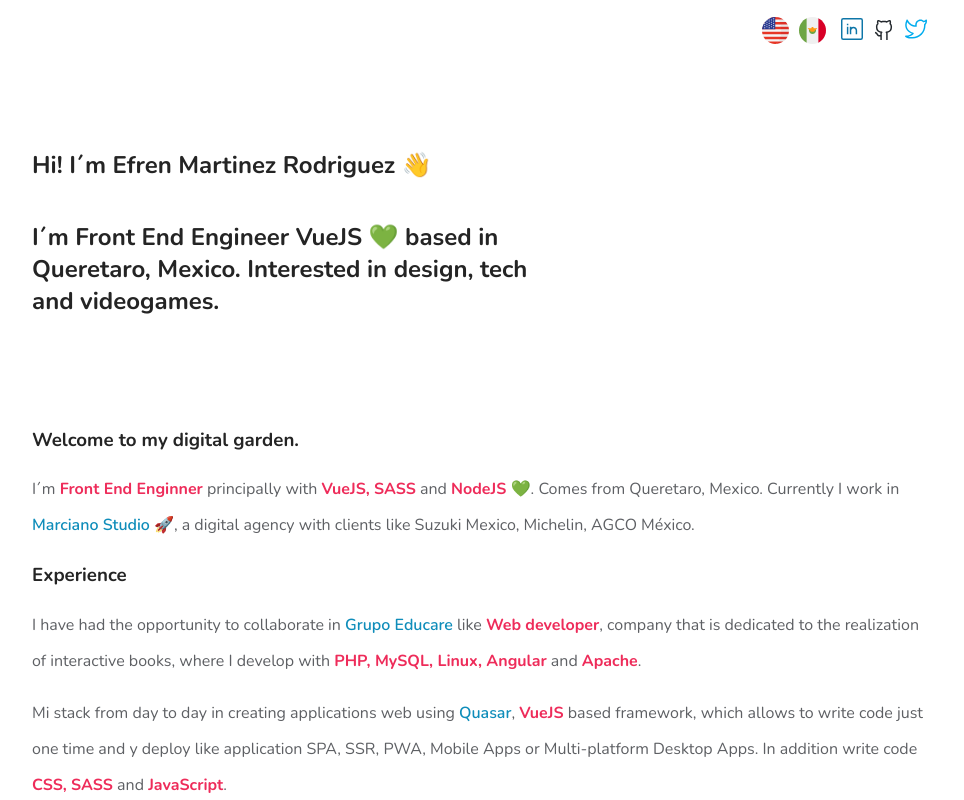
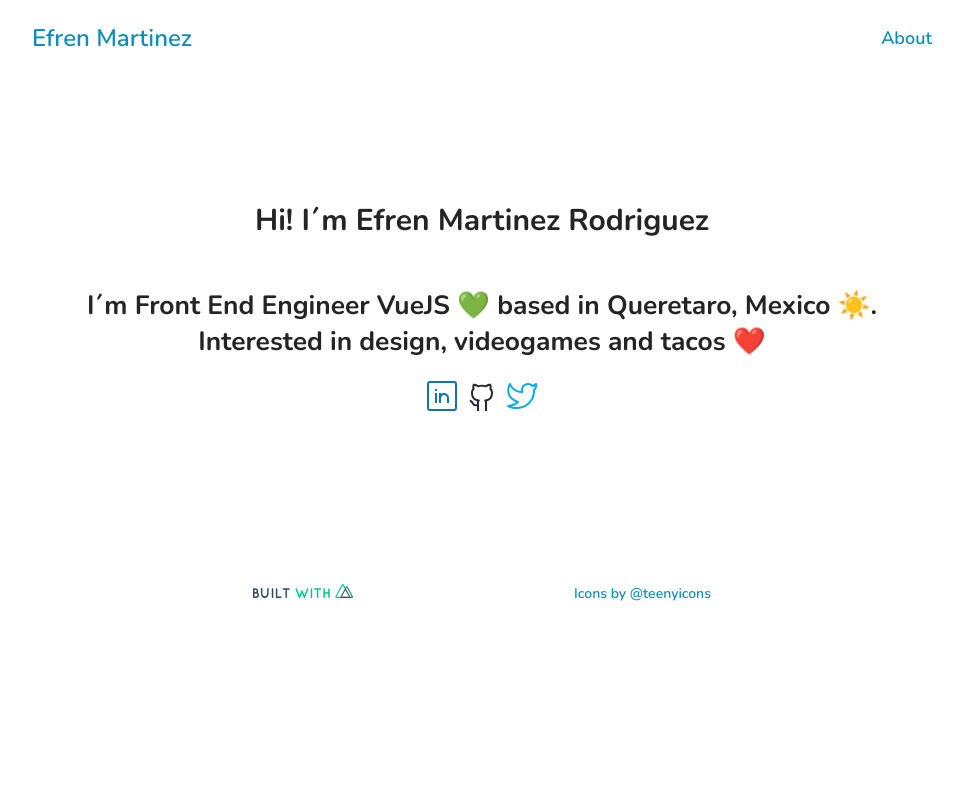
Before and after one commit to efrenmartinez/efrenmartinez.dev, a Nuxt app: page / in a window 1280 px wide. Shown: the top 800 px of the page, without its empty margins (158-1122 px from the left). Built offline with nearby package versions, Linux system fonts and the light colour scheme.

Commit message:
:sparkles: Changes in the view

```diff
--- a/assets/scss/_base.scss
+++ b/assets/scss/_base.scss
@@ -2,27 +2,14 @@
   font-family: var(--font-primary);
   font-weight: var(--font-regular);
   color: var(--gray);
-}
-
-h1,
-h2,
-h3,
-h4,
-h5,
-h6 {
-  color: var(--color-primary);
+  font-size: var(--font-size);
 }
 
 a {
   text-decoration: none;
   font-weight: var(--font-semi-bold);
   color: var(--blue);
-}
-
-p {
-  font-size: 16px;
-  line-height: 36px;
-  text-align: start;
+  font-size: 1em;
 }
 
 .container {
--- /dev/null
+++ b/assets/scss/_headings.scss
@@ -0,0 +1,38 @@
+h1,
+h2,
+h3,
+h4,
+h5,
+h6 {
+  color: var(--color-primary);
+}
+
+h1 {
+  font-size: 2.5em;
+}
+
+h2 {
+  font-size: 2.2em;
+}
+
+h3 {
+  font-size: 1.9em;
+}
+
+h4 {
+  font-size: 1.7em;
+}
+
+h5 {
+  font-size: 1.5em;
+}
+
+h6 {
+  font-size: 1.2em;
+}
+
+p {
+  font-size: 1.5em;
+  line-height: 36px;
+  text-align: start;
+}
--- a/assets/scss/_variables.scss
+++ b/assets/scss/_variables.scss
@@ -7,6 +7,7 @@
   --color-primary: var(--black);
 
   --font-primary: 'Nunito', sans-serif;
+  --font-size: 12px;
 
   --font-light: 300;
   --font-regular: 400;
--- a/assets/scss/main.scss
+++ b/assets/scss/main.scss
@@ -1,4 +1,5 @@
 @import '_variables';
 @import '_base';
+@import '_headings';
 @import '_weight';
 @import '_font-color'
--- a/components/Logo.vue
+++ /dev/null
@@ -1,35 +0,0 @@
-<template>
-  <svg
-    class="NuxtLogo"
-    width="245"
-    height="180"
-    viewBox="0 0 452 342"
-    xmlns="http://www.w3.org/2000/svg"
-  >
-    <path
-      d="M139 330l-1-2c-2-4-2-8-1-13H29L189 31l67 121 22-16-67-121c-1-2-9-14-22-14-6 0-15 2-22 15L5 303c-1 3-8 16-2 27 4 6 10 12 24 12h136c-14 0-21-6-24-12z"
-      fill="#00C58E"
-    />
-    <path
-      d="M447 304L317 70c-2-2-9-15-22-15-6 0-15 3-22 15l-17 28v54l39-67 129 230h-49a23 23 0 0 1-2 14l-1 1c-6 11-21 12-23 12h76c3 0 17-1 24-12 3-5 5-14-2-26z"
-      fill="#108775"
-    />
-    <path
-      d="M376 330v-1l1-2c1-4 2-8 1-12l-4-12-102-178-15-27h-1l-15 27-102 178-4 12a24 24 0 0 0 2 15c4 6 10 12 24 12h190c3 0 18-1 25-12zM256 152l93 163H163l93-163z"
-      fill="#2F495E"
-    />
-  </svg>
-</template>
-
-<style>
-.NuxtLogo {
-  animation: 1s appear;
-  margin: auto;
-}
-
-@keyframes appear {
-  0% {
-    opacity: 0;
-  }
-}
-</style>
--- a/components/Nx-Nav.vue
+++ b/components/Nx-Nav.vue
@@ -1,8 +1,10 @@
 <template>
   <header>
     <nav>
-      <NxLanguage />
-      <NxSocialMedia size="22px" />
+      <n-link to="/" style="font-size: 2em">Efren Martinez</n-link>
+      <ul>
+        <n-link to="about" style="font-size: 1.5em">About</n-link>
+      </ul>
     </nav>
   </header>
 </template>
@@ -22,9 +24,9 @@
 
 <style lang="scss" scoped>
 nav {
-  height: 50px;
+  height: 60px;
   display: flex;
-  justify-content: flex-end;
+  justify-content: space-between;
   align-items: center;
 }
 </style>
--- a/components/Nx-Section-Intro.vue
+++ b/components/Nx-Section-Intro.vue
@@ -1,10 +1,11 @@
 <template>
-  <div class="Nx-Section-Intro">
+  <section class="Nx-Section-Intro">
     <div class="container-title">
       <h1>{{ title }}</h1>
       <h2>{{ subtitle }}</h2>
+      <NxSocialMedia size="30px" />
     </div>
-  </div>
+  </section>
 </template>
 
 <script>
@@ -33,22 +34,20 @@
 .Nx-Section-Intro {
   display: flex;
   flex-wrap: nowrap;
-  height: 350px;
+  height: 450px;
 
   .container-title {
-    width: 60%;
+    width: 100%;
+    padding: 30px;
     display: flex;
     flex-direction: column;
     justify-content: center;
+    text-align: center;
   }
 }
-@media screen and (max-width: 420px) {
+@media screen and (max-width: 900px) {
   .Nx-Section-Intro {
-    height: 400px;
-
-    .container-title {
-      width: 100%;
-    }
+    padding: 0 20px;
   }
 }
 </style>
--- /dev/null
+++ b/pages/about.vue
@@ -0,0 +1,53 @@
+<template>
+  <main class="about">
+    <h3>Welcome to my digital garden.</h3>
+    <p>
+      I´m
+      <span class="nx-bold nx-pink">Front End Enginner</span> principally with
+      <span class="nx-bold nx-pink">VueJS, SASS</span> and
+      <span class="nx-bold nx-pink">NodeJS 💚</span>. Comes from Queretaro,
+      Mexico. Currently I work in
+      <a href="https://marciano.com.mx/" target="_blank">Marciano Studio</a> 🚀,
+      a digital agency with clients like Suzuki Mexico, Michelin, AGCO México.
+    </p>
+    <h3>Experience</h3>
+    <p>
+      I have had the opportunity to collaborate in
+      <a href="https://www.grupoeducare.com/web/" target="_blank"
+        >Grupo Educare</a
+      >
+      like
+      <span class="nx-bold nx-pink">Web developer</span>, company that is
+      dedicated to the realization of interactive books, where I develop with
+      <span class="nx-bold nx-pink">PHP, MySQL, Linux, Angular</span> and
+      <span class="nx-bold nx-pink">Apache</span>.
+    </p>
+    <p>
+      Mi stack from day to day in creating applications web using
+      <a href="https://quasar.dev/" target="_blank">Quasar</a>,
+      <span class="nx-bold nx-pink">VueJS</span> based framework, which allows
+      to write code just one time and y deploy like application SPA, SSR, PWA,
+      Mobile Apps or Multi-platform Desktop Apps. In addition write code
+      <span class="nx-bold nx-pink">CSS, SASS</span> and
+      <span class="nx-bold nx-pink">JavaScript</span>.
+    </p>
+    <p>
+      When I'm not coding, I´m usually playing some video games of my backlog,
+      watching series or movies.
+    </p>
+    <h3>You can find me in:</h3>
+    <NxSocialMedia size="40px" />
+  </main>
+</template>
+
+<script>
+/**
+ *
+ * about Component
+ *
+ * @author efrenmartinez <developer.emartinez@gmail.com>
+ */
+export default {
+  name: 'About',
+}
+</script>
--- a/pages/es.vue
+++ /dev/null
@@ -1,46 +0,0 @@
-<template>
-  <section>
-    <NxSectionIntro
-      title="Hola! Soy Efrén Martínez Rodríguez 👋"
-      subtitle="Soy Front End Engineer especialmente con VueJS 💚 de la cuidad de Querétaro, México. Interesado en el diseño, tecnología y videojuegos."
-    />
-    <h3>Bienvenido a mi garage digital.</h3>
-    <p>
-      HOLA!! Soy
-      <span class="nx-bold nx-pink">Front End engineer</span> principalmente con
-      <span class="nx-bold nx-pink">VueJS, SASS y NodeJS 💚</span>. Originario
-      de la cuidad de Querétaro, México. Actualmente trabajo en
-      <a href="https://marciano.com.mx/" target="_blank">Marciano Studio</a> 🚀,
-      una agencia digital con clientes como Suzuki Mexico, Michelin, AGCO
-      México.
-    </p>
-    <h3>Experiencia</h3>
-    <p>
-      He tenido la oportunidad de colaborar en
-      <a href="https://www.grupoeducare.com/web/" target="_blank"
-        >Grupo Educare</a
-      >
-      como desarrollador web, empresa que se dedica a la realización de libros
-      interactivos, en donde realicé proyectos con
-      <span class="nx-bold nx-pink">PHP, MySQL, Linux, Angular y Apache</span>.
-    </p>
-    <p>
-      Mi stack de día a día es creando aplicaciones web usando
-      <a href="https://quasar.dev/" target="_blank">Quasar</a>, un framework de
-      <span class="nx-bold nx-pink">VueJS</span> el cual permite escribir código
-      una sola vez y poder desplegarlo como una aplicación SPA, SSR, PWA,
-      aplicación movil o como aplicación multiplataforma. Ademas de escribir
-      código <span class="nx-bold nx-pink">CSS, SASS y JavaScript</span>.
-    </p>
-    <p>
-      Cuando no estoy desarrollando por lo regular me encuentro leyendo, jugando
-      algún videojuego o viendo series o peliculas.
-    </p>
-    <h3>Puedes encuentrame en:</h3>
-    <NxSocialMedia size="40px" />
-  </section>
-</template>
-
-<script>
-export default {}
-</script>
--- a/pages/index.vue
+++ b/pages/index.vue
@@ -1,48 +1,11 @@
 <template>
-  <section>
+  <main>
     <NxSectionIntro
-      title="Hi! I´m Efren Martinez Rodriguez 👋"
-      subtitle="I´m Front End Engineer VueJS 💚 based in Queretaro, Mexico. Interested
-        in design, tech and videogames."
+      title="Hi! I´m Efren Martinez Rodriguez"
+      subtitle="I´m Front End Engineer VueJS 💚  based in Queretaro, Mexico ☀️. Interested
+        in design, videogames and tacos ❤️"
     />
-    <h3>Welcome to my digital garden.</h3>
-    <p>
-      I´m
-      <span class="nx-bold nx-pink">Front End Enginner</span> principally with
-      <span class="nx-bold nx-pink">VueJS, SASS</span> and
-      <span class="nx-bold nx-pink">NodeJS 💚</span>. Comes from Queretaro,
-      Mexico. Currently I work in
-      <a href="https://marciano.com.mx/" target="_blank">Marciano Studio</a> 🚀,
-      a digital agency with clients like Suzuki Mexico, Michelin, AGCO México.
-    </p>
-    <h3>Experience</h3>
-    <p>
-      I have had the opportunity to collaborate in
-      <a href="https://www.grupoeducare.com/web/" target="_blank"
-        >Grupo Educare</a
-      >
-      like
-      <span class="nx-bold nx-pink">Web developer</span>, company that is
-      dedicated to the realization of interactive books, where I develop with
-      <span class="nx-bold nx-pink">PHP, MySQL, Linux, Angular</span> and
-      <span class="nx-bold nx-pink">Apache</span>.
-    </p>
-    <p>
-      Mi stack from day to day in creating applications web using
-      <a href="https://quasar.dev/" target="_blank">Quasar</a>,
-      <span class="nx-bold nx-pink">VueJS</span> based framework, which allows
-      to write code just one time and y deploy like application SPA, SSR, PWA,
-      Mobile Apps or Multi-platform Desktop Apps. In addition write code
-      <span class="nx-bold nx-pink">CSS, SASS</span> and
-      <span class="nx-bold nx-pink">JavaScript</span>.
-    </p>
-    <p>
-      When I'm not coding, I´m usually playing some video games of my backlog,
-      watching series or movies.
-    </p>
-    <h3>You can find me in:</h3>
-    <NxSocialMedia size="40px" />
-  </section>
+  </main>
 </template>
 
 <script>
```
Also changed, not shown: assets/icons/mexico.svg (deleted), assets/icons/usa.svg (deleted).
